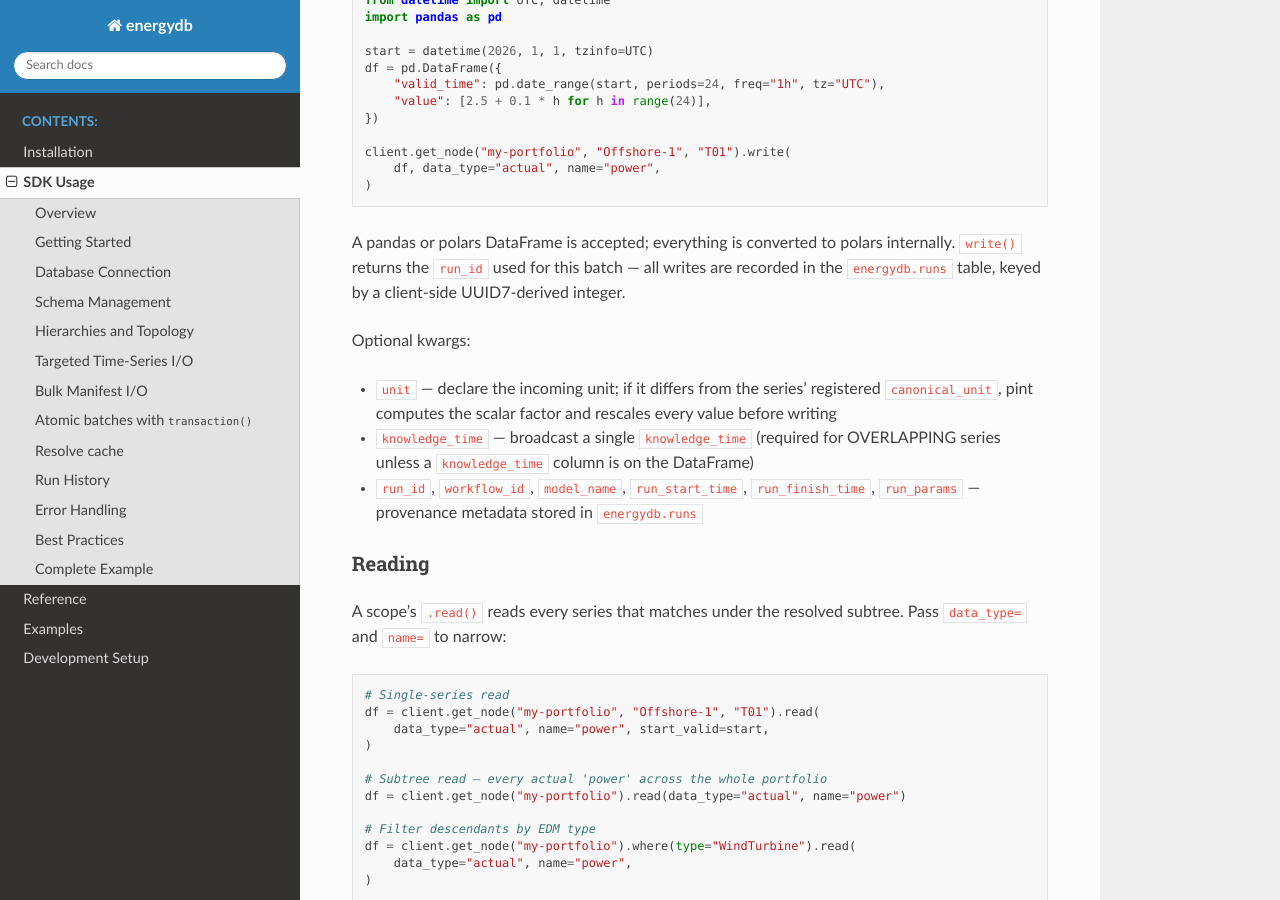
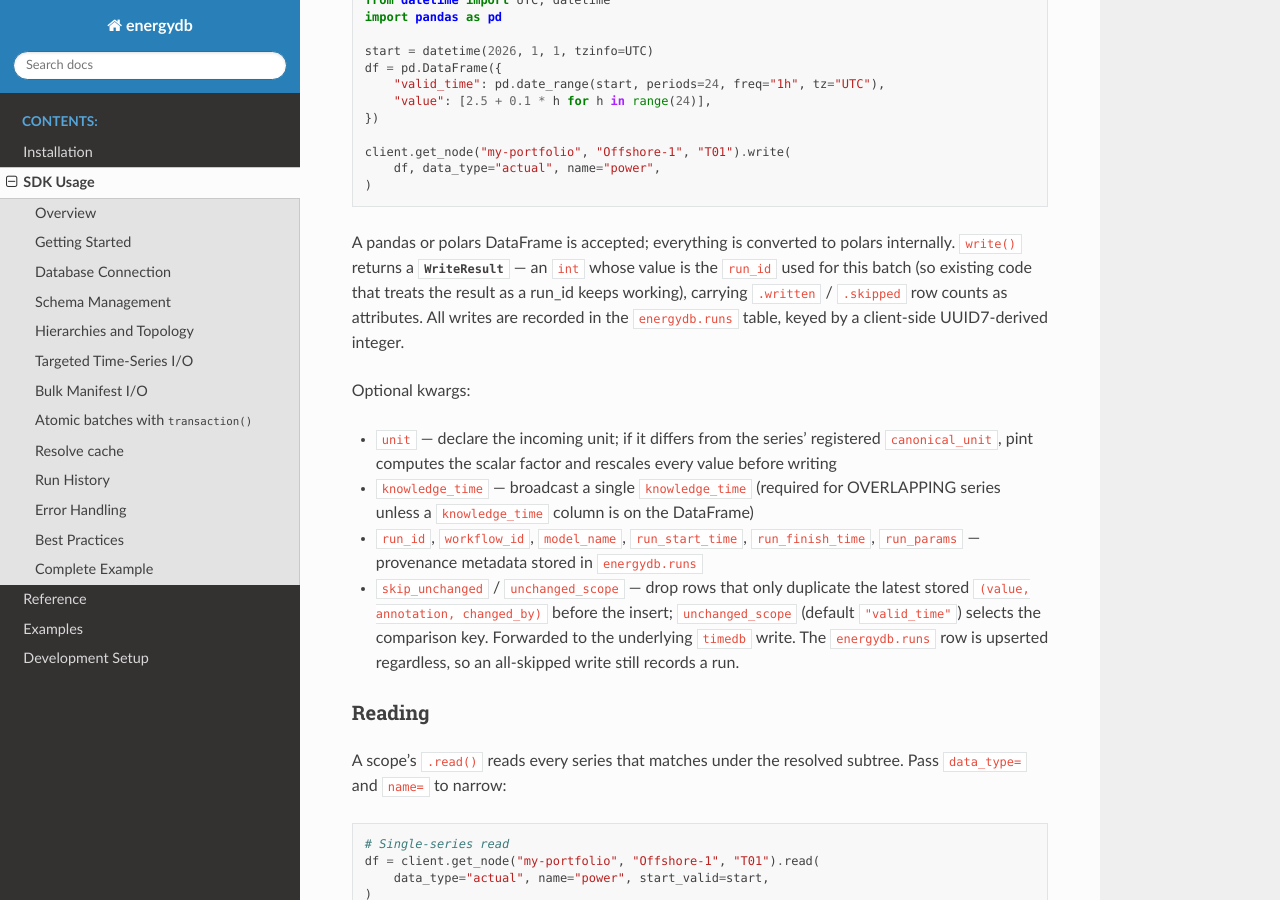
Before and after one commit to rebase-energy/energydb, a Sphinx documentation site: the page built from docs/sdk.rst, in a window 1280 px wide and 900 px high, scrolled down 7047 px. Built offline with Sphinx 7.4.7 and the Read the Docs theme 3.1.0, drawn with Linux system fonts in a browser that asks for light colours; pages that are not in the unit, such as notebooks, are missing from menus; some of the changed text lies outside the part shown.

Commit message:
docs: document skip_unchanged write mode in timedb + energydb
  The skip_unchanged write mode (0a93add) added a user-facing API surface that
  the prose docs didn't cover yet. Reference pages pick up the updated docstrings
  via autodoc; this updates the hand-written guides and READMEs to match.

  timedb:
  - sdk.rst: new "Skipping unchanged re-polls" section (motivation, usage,
    unchanged_scope semantics, read-back + anti-join mechanics, opt-in/no-delete
    guarantees); note write() now returns WriteResult(written, skipped).
  - reference.rst: autoclass timedb.WriteResult.
  - README.md: "Idempotent Re-polls" feature bullet.

  energydb:
  - sdk.rst: scope write() and bulk client.write() now return a WriteResult (int
    run_id carrying .written/.skipped); documented skip_unchanged/unchanged_scope
    kwargs and the runs-row-upserted-on-all-skip behavior.
  - reference.rst: "Write Results" section + autoclass energydb.WriteResult.
  - README.md: "Idempotent re-polls" feature bullet.

```diff
--- a/docs/sdk.rst
+++ b/docs/sdk.rst
@@ -400,9 +400,11 @@
    )
 
 A pandas or polars DataFrame is accepted; everything is converted to polars
-internally. ``write()`` returns the ``run_id`` used for this batch — all
-writes are recorded in the ``energydb.runs`` table, keyed by a client-side
-UUID7-derived integer.
+internally. ``write()`` returns a :class:`~energydb.WriteResult` — an ``int``
+whose value is the ``run_id`` used for this batch (so existing code that
+treats the result as a run_id keeps working), carrying ``.written`` /
+``.skipped`` row counts as attributes. All writes are recorded in the
+``energydb.runs`` table, keyed by a client-side UUID7-derived integer.
 
 Optional kwargs:
 
@@ -414,6 +416,11 @@
 - ``run_id``, ``workflow_id``, ``model_name``, ``run_start_time``,
   ``run_finish_time``, ``run_params`` — provenance metadata stored in
   ``energydb.runs``
+- ``skip_unchanged`` / ``unchanged_scope`` — drop rows that only duplicate
+  the latest stored ``(value, annotation, changed_by)`` before the insert;
+  ``unchanged_scope`` (default ``"valid_time"``) selects the comparison key.
+  Forwarded to the underlying ``timedb`` write. The ``energydb.runs`` row is
+  upserted regardless, so an all-skipped write still records a run.
 
 Reading
 ~~~~~~~
@@ -554,8 +561,14 @@
 - ``run_id``, ``workflow_id``, ``model_name``, ``run_start_time``,
   ``run_finish_time``, ``run_params`` — provenance metadata; default
   ``run_id`` is one client-generated UUID7-derived integer per call
+- ``skip_unchanged`` / ``unchanged_scope`` (kwargs) — drop rows that only
+  duplicate the latest stored value before the insert; ``unchanged_scope``
+  (default ``"valid_time"``) selects the comparison key. Forwarded to the
+  underlying ``timedb`` write.
 
-Returns the ``run_id`` used.
+Returns a :class:`~energydb.WriteResult` — an ``int`` run_id carrying
+``.written`` / ``.skipped`` row counts. The ``energydb.runs`` row is upserted
+even when every row is skipped, so an all-skipped write still records a run.
 
 read() — manifest-based multi-series read
 ~~~~~~~~~~~~~~~~~~~~~~~~~~~~~~~~~~~~~~~~~
```
Also changed, not shown: README.md (+1 -0 lines), docs/reference.rst (+13 -0 lines).
